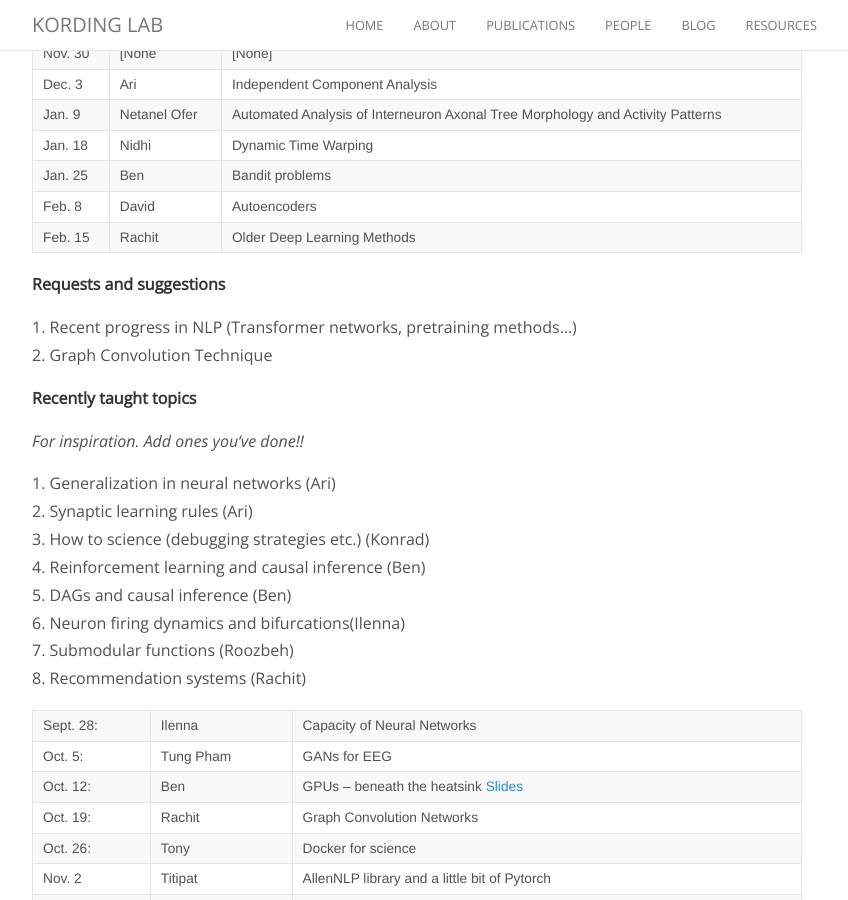
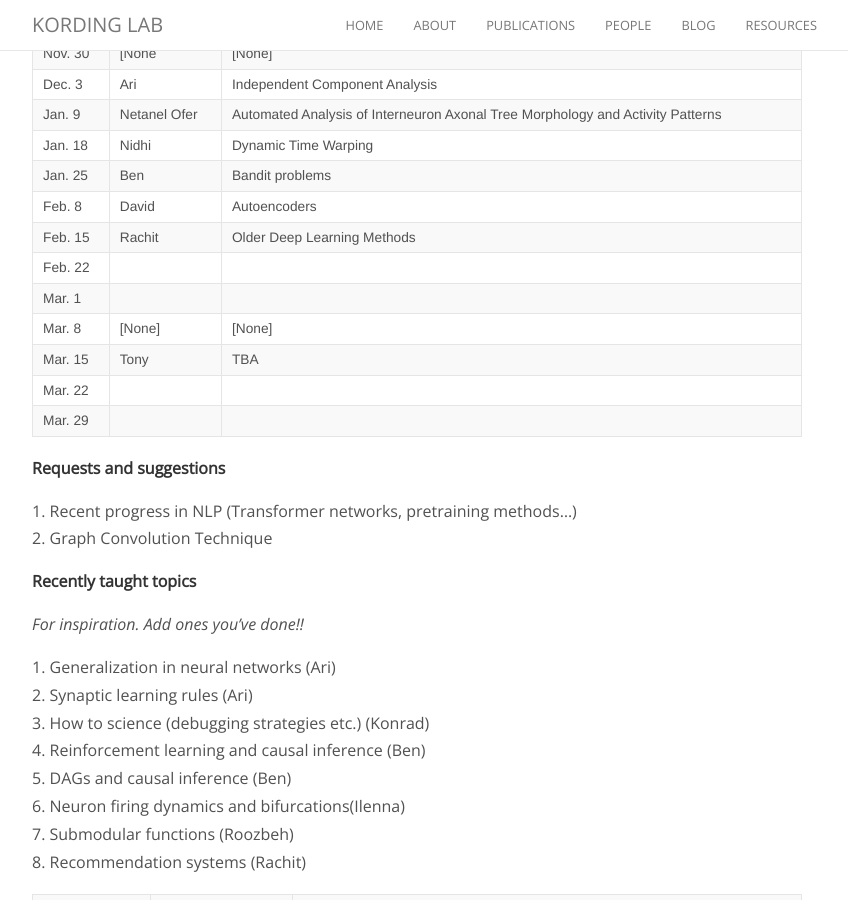
Before and after one commit to KordingLab/KordingLab.github.io, a Jekyll site: the page built from _posts/2018-08-29-upcoming-lab-teaching.md, in a window 1280 px wide and 900 px high, scrolled down 418 px. Shown: the whole window, without its empty margins (223-1071 px from the left). Built offline with Jekyll 4.4.1, drawn with Linux system fonts in a browser that asks for light colours; nearby versions of some CDN libraries; comment, search, counter and statistics services are not loaded.

Commit message:
Updates lab teaching with my slot

```diff
--- a/_posts/2018-08-29-upcoming-lab-teaching.md
+++ b/_posts/2018-08-29-upcoming-lab-teaching.md
@@ -22,6 +22,12 @@ neuroscientific princples, new findings and literature reviews... whatever!
 |Jan. 25| Ben | Bandit problems |
 |Feb. 8| David | Autoencoders |
 |Feb. 15| Rachit | Older Deep Learning Methods |
+|Feb. 22| | |
+|Mar. 1| | |
+|Mar. 8|[None]|[None]|
+|Mar. 15| Tony | TBA |
+|Mar. 22| | |
+|Mar. 29| | |
 
 
 **Requests and suggestions**
```
